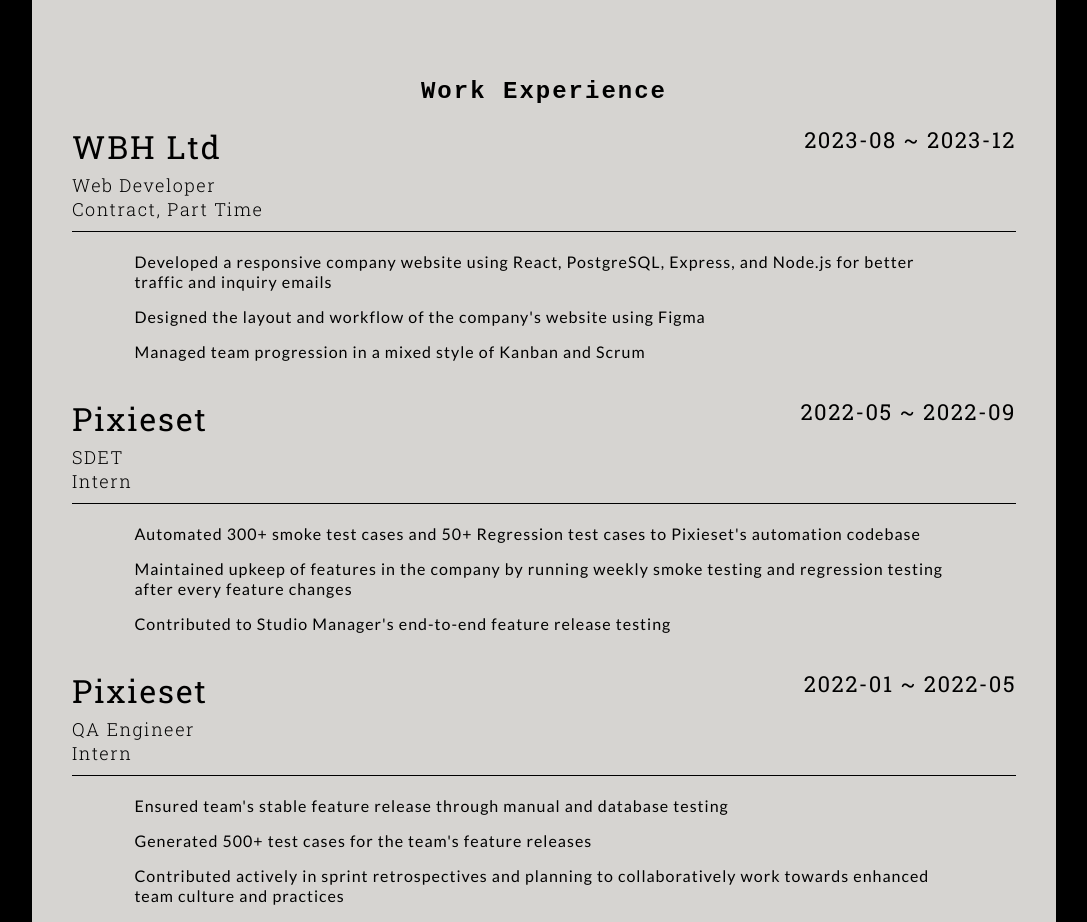
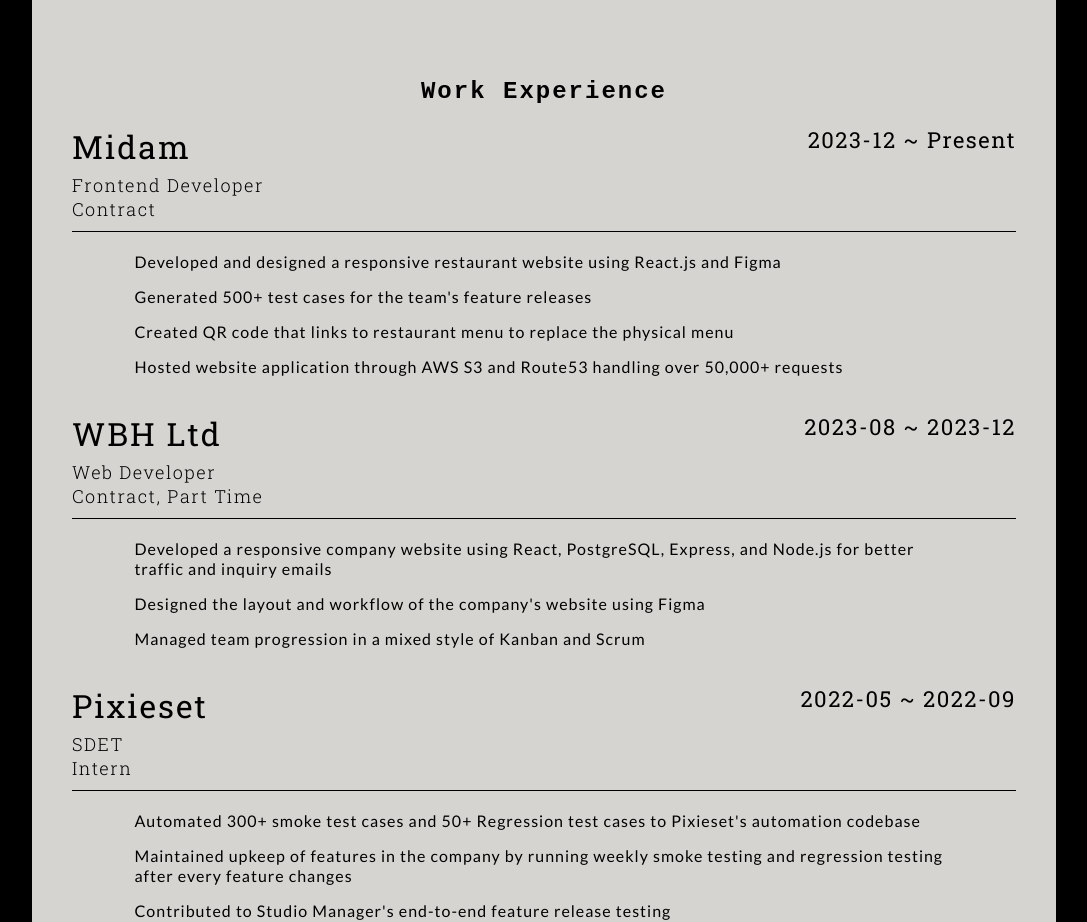
Before and after one commit to LeeJay0126/jayasen, a React (Create React App) app: page /about in a window 1280 px wide. Shown: the part 949-1871 px from the top of the page, without its empty margins (96-1183 px from the left). Built offline with nearby package versions, Linux system fonts and the light colour scheme; a web font is replaced by a local one.

Commit message:
Update JayProfessional.js
Updated Jay's professional experience with Midam

```diff
--- a/src/Pages/About/Jay/JayProfessional.js
+++ b/src/Pages/About/Jay/JayProfessional.js
@@ -1,4 +1,10 @@
 const JayProfessional = [
+    ["Midam", "Frontend Developer", "2023-12", "Present", "Contract",
+        ["Developed and designed a responsive restaurant website using React.js and Figma",
+            "Generated 500+ test cases for the team's feature releases ",
+            "Created QR code that links to restaurant menu to replace the physical menu",
+            "Hosted website application through AWS S3 and Route53 handling over 50,000+ requests"]
+    ],
     ["WBH Ltd", "Web Developer", "2023-08", "2023-12", "Contract, Part Time",
         ["Developed a responsive company website using React, PostgreSQL, Express, and Node.js  for better traffic and inquiry emails",
             "Designed the layout and workflow of the company's website using Figma",
```
Lines whose indentation alone changed are shown as unchanged.
